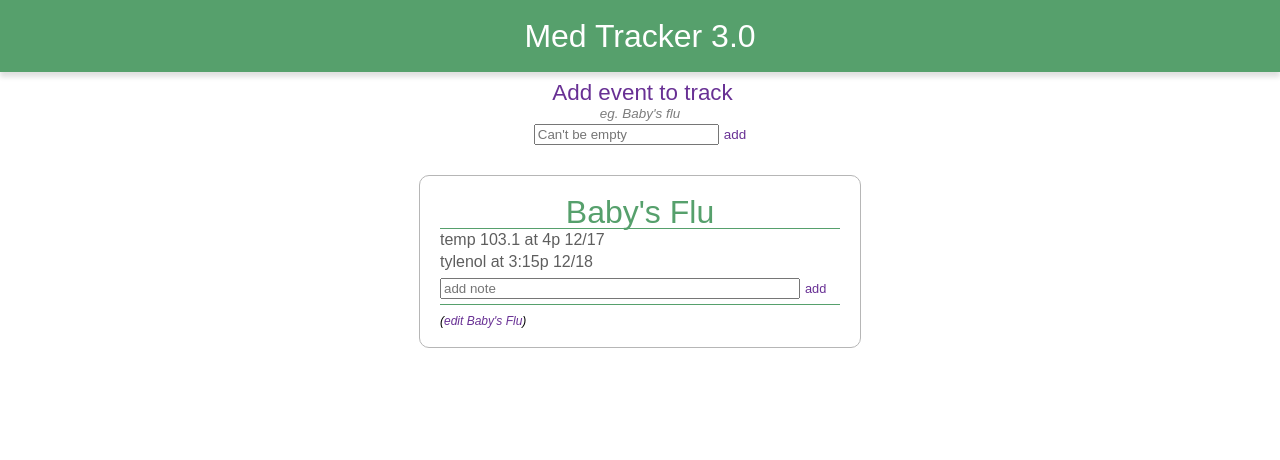
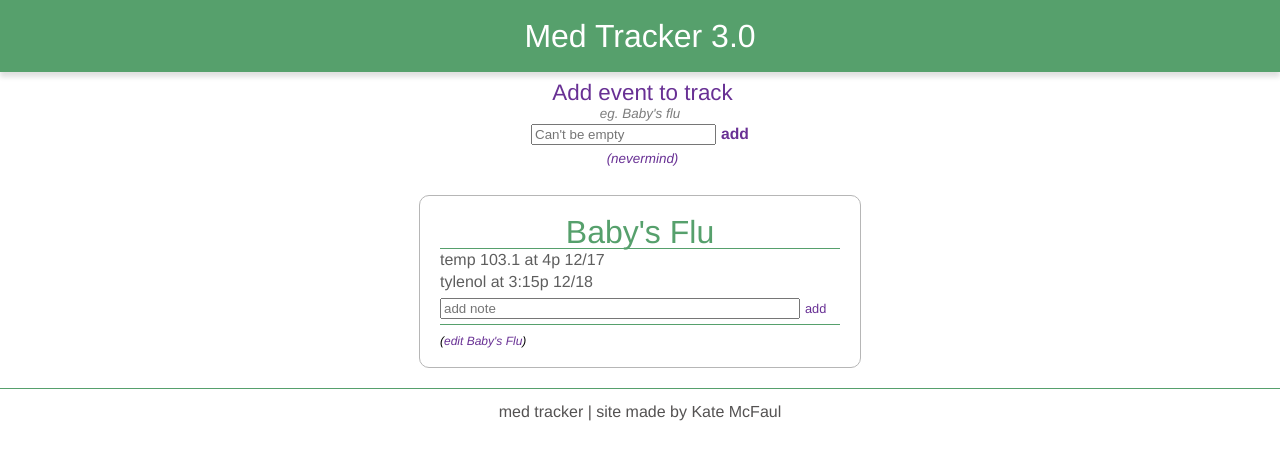
Before and after one commit to craftykate/med-tracker, a React (Create React App) app: page / in a window 1280 px wide. Both pictures are taken after a click on the link "Add event to track". Shown: the top 460 px of the page. Built offline with nearby package versions, Linux system fonts and the light colour scheme.

Commit message:
add footer and some css rules

```diff
--- a/src/Components/AddIllness/AddIllness.js
+++ b/src/Components/AddIllness/AddIllness.js
@@ -34,11 +34,17 @@ export class AddIllness extends Component {
     if (this.state.showInputField) {
       return (
         <div>
+          <p className="description">eg. Baby&#39;s flu</p>
           <input
             onChange={this.updateTempIllnessName}
             value={this.state.tempIllnessName}
             placeholder="Can't be empty"/>
-          <a onClick={this.addIllnessName}>add</a>
+          <a className="add" onClick={this.addIllnessName}>
+            add
+          </a>
+          <a className="nevermind" onClick={this.toggleInputField}>
+            (nevermind)
+          </a>
         </div>
       )
     }
@@ -48,7 +54,6 @@ export class AddIllness extends Component {
     return (
       <div>
         <a className="addEvent" onClick={this.toggleInputField}>Add event to track</a>
-        <p className="description">eg. Baby&#39;s flu</p>
         {this.inputField()}
       </div>
     );
--- a/src/Components/App/App.css
+++ b/src/Components/App/App.css
@@ -1,7 +1,8 @@
 body {
   position:relative;
   margin: 0 auto;
-  font-size: 100%;
+  font-family: "HelveticaNeue-Light", "Helvetica Neue Light", "Helvetica Neue", Helvetica, Arial, "Lucida Grande", sans-serif;
+	font-size: 1em;
 }
 
 #wrapper {
--- a/src/Components/App/App.js
+++ b/src/Components/App/App.js
@@ -3,6 +3,7 @@ import './App.css';
 import { Header } from '../Header/Header';
 import { Sidebar } from '../Sidebar/Sidebar';
 import { IllnessList } from '../IllnessList/IllnessList';
+import { Footer } from '../Footer/Footer';
 
 
 class App extends Component {
@@ -136,6 +137,7 @@ class App extends Component {
           deleteRecord={this.deleteRecordHandler}
           updateRecordInfo={this.updateRecordInfoHandler}
         />
+      <Footer />
       </div>
     );
   }
--- /dev/null
+++ b/src/Components/Footer/Footer.css
@@ -0,0 +1,18 @@
+footer {
+  padding: 15px;
+  color: #545252;
+  border-top: 1px solid #56a06c;
+}
+
+footer ul {
+  text-align: center;
+}
+
+footer ul li {
+  display: inline;
+}
+
+footer a, footer a:visited {
+  color: white;
+  text-decoration: underline;
+}
--- /dev/null
+++ b/src/Components/Footer/Footer.js
@@ -0,0 +1,11 @@
+import React from 'react';
+import './Footer.css';
+
+
+export const Footer = (props) => (
+  <footer>
+    <ul>
+      <li>med tracker | site made by Kate McFaul</li>
+    </ul>
+  </footer>
+);
--- a/src/Components/Sidebar/Sidebar.css
+++ b/src/Components/Sidebar/Sidebar.css
@@ -23,3 +23,14 @@ aside .description {
   font-style: italic;
   color: #7c7c7c;
 }
+
+aside .add {
+  font-size: .7em;
+  font-weight: bold;
+}
+
+aside .nevermind {
+  display: block;
+  margin-top: 7px;
+  font-style: italic;
+}
```
Also changed, not shown: 1 other file (tests, documents, lock files or other folders).
